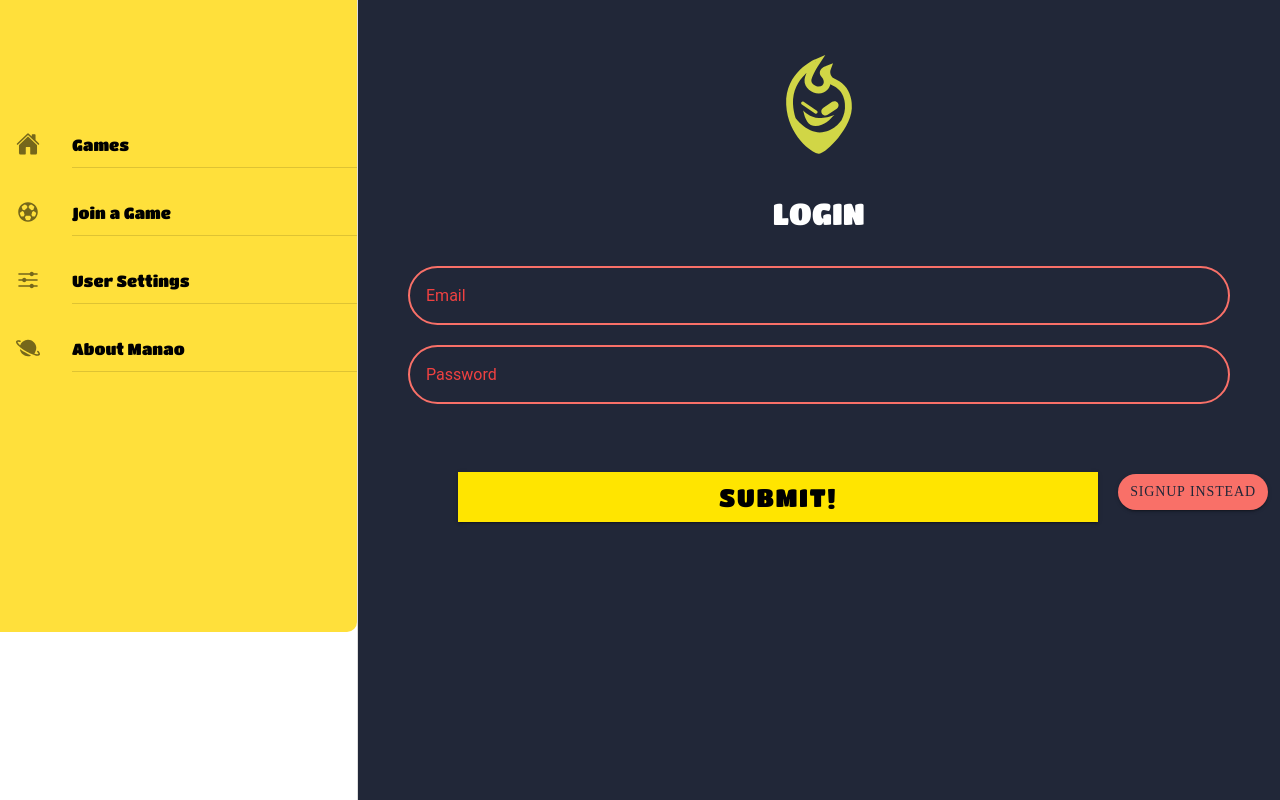
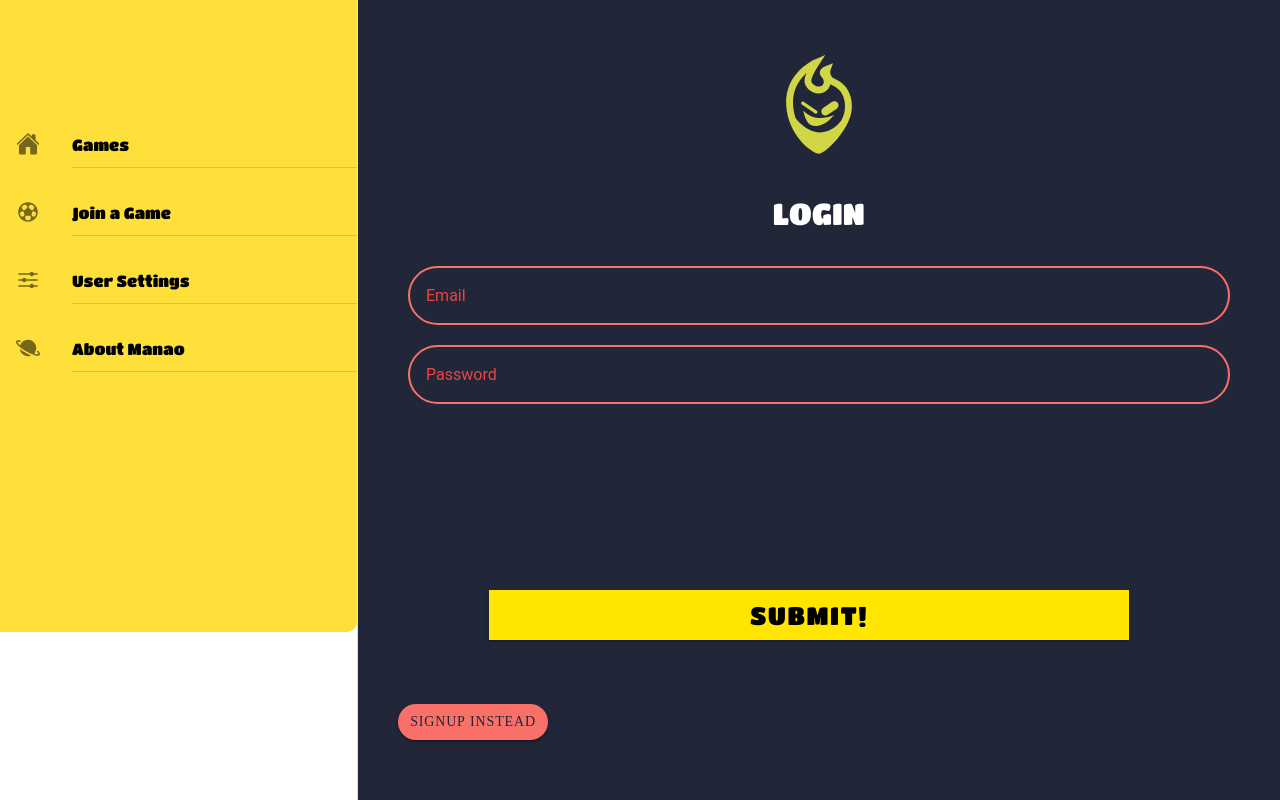
Before and after one commit to lydialawli/manao-ionic, a React (Create React App) app: page /login in a window 1280 px wide. Built offline with nearby package versions, Linux system fonts and the light colour scheme; the HTML template or start-up script is replaced by a standard one; a web font is replaced by a local one.

Commit message:
fixed login-signup buttons

```diff
--- a/src/pages/Signup.jsx
+++ b/src/pages/Signup.jsx
@@ -77,7 +77,7 @@ class Signup extends React.Component {
 						<IonInput type="password" className="label" onIonChange={(e) => this.changeField(e, 'password')}></IonInput>
 					</IonItem>
 
-					<IonButton className="submitBtn" onClick={this.signup} >SUBMIT!</IonButton>
+					<IonButton className="submitBtn signup" onClick={this.signup} >SUBMIT!</IonButton>
 					<IonButton href='/login' className="changePage">Login instead</IonButton>
 					{
 						this.state.error ?
--- a/src/styles/login.css
+++ b/src/styles/login.css
@@ -25,13 +25,14 @@
 	--background: #FFE500;
 	width: 50vw;
 	height: 50px;
-	margin: 30px auto 0px auto;
+	margin: 30px auto 0px 85px;
 	--border-radius: 0;
 	font-family: 'Titan One', cursive;
 	font-size: 25px;
 	color: black;
-	margin-left: auto;
-	margin-right: auto;
+	position: absolute;
+	left: 5%;
+	bottom: 20%;
 }
 
 .formTitle {
@@ -49,6 +50,9 @@
 	--border-radius: 50px;
 	font-family: 'Skranji', cursive;
 	color: #212738;
+	position: absolute;
+	left: 20px;
+	bottom: 30px;
 }
 
 .manaoLogoLogin {
```
